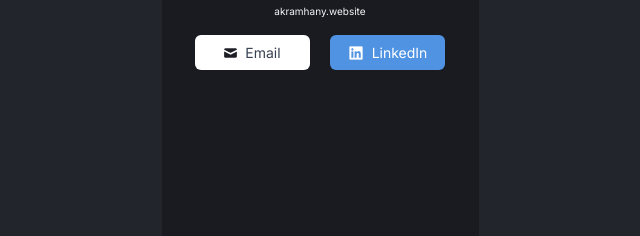
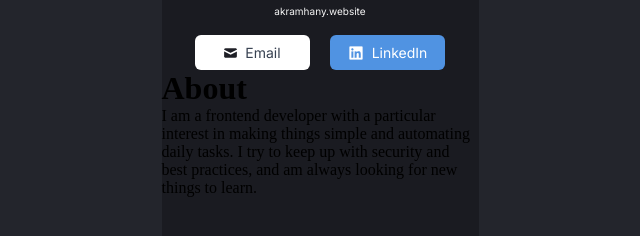
Before and after one commit to akramhany/Digital-Business-Card, a React (Vite) app: page / in a window 1280 px wide. Shown: the part 402-638 px from the top of the page, without its empty margins (320-960 px from the left). Built offline with nearby package versions, Linux system fonts and the light colour scheme.

Commit message:
write the jsx of about section

```diff
--- a/src/App.jsx
+++ b/src/App.jsx
@@ -1,11 +1,12 @@
 import React from "react"
 import Info from "./components/Info.jsx"
-
+import About from "./components/About.jsx"
 
 export default function App() {
     return (
         <>
             <Info />
+            <About />
         </>
     )
 }
--- a/src/components/About.jsx
+++ b/src/components/About.jsx
@@ -0,0 +1,15 @@
+import React from "react"
+
+export default function About() {
+    return (
+        <div className="about">
+            <h1 className="about-title">
+                About
+            </h1>
+            <p className="about-content">
+            I am a frontend developer with a particular interest in making things simple and automating daily tasks.
+            I try to keep up with security and best practices, and am always looking for new things to learn.
+            </p>
+        </div>
+    )
+}
```
